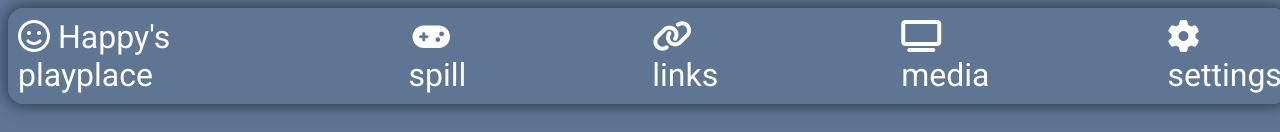
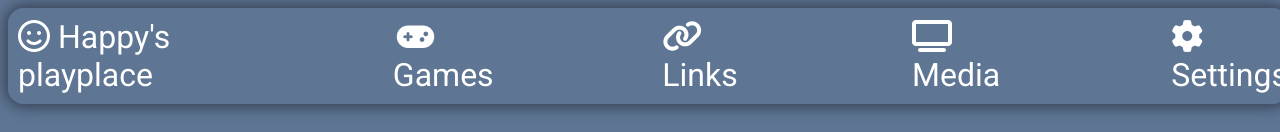
Before and after one commit to basukabomberumpe-design/donttellyourteachers.github.io, a plain HTML site: page sub-sites/games.html in a window 1280 px wide. Shown: the top 132 px of the page. Drawn offline with Linux system fonts and the light colour scheme.

Commit message:
Update links and structure in games.html

```diff
--- a/sub-sites/games.html
+++ b/sub-sites/games.html
@@ -7,13 +7,13 @@
         <script src="https://kit.fontawesome.com/19b444568b.js" crossorigin="anonymous"></script>
     </head>
     <body>
-            <div id="sub">
-                <a href="/carousel.html" style="margin-left: 10px;"> <i class="fa-regular fa-face-smile"></i> Happy's playplace</a>
-                <a href="/sub-sites/games.html"><span><i class="fa-solid fa-gamepad" style="font-size: 30px;"></i> spill</span></a>
-                <a href="/sub-sites/links.html"><i class="fa-solid fa-link"></i> links</a>
-                <a href="/sub-sites/media.html"><i class="fa-solid fa-tv"></i> media</a>
-                <a href="/sub-sites/settings.html"> <i class="fa-solid fa-gear"></i> settings</a>
-            </div>
+        <div id="sub">
+            <a href="https://basukabomberumpe-design.github.io/donttellyourteachers/index.html" style="margin-left: 10px;"> <i class="fa-regular fa-face-smile"></i> Happy's playplace</a>
+            <a href="https://basukabomberumpe-design.github.io/donttellyourteachers/sub-sites/games.html"><span><i class="fa-solid fa-gamepad" style="font-size: 30px;"></i> Games</span></a>
+            <a href="./sub-sites/links.html"><i class="fa-solid fa-link"></i> Links</a>
+            <a href="./sub-sites/media.html"><i class="fa-solid fa-tv"></i> Media</a>
+            <a href="./sub-sites/settings.html"> <i class="fa-solid fa-gear"></i> Settings</a>
+        </div>
             <div class="games">
                 <img src="../games and ruffle/btd1/btd1.png" class="gamesy" onclick="window.location.href='../games and ruffle/btd1/btd1.html'" >
                 <img src="../games and ruffle/prison/prison logo.png" class="gamesy" onclick="window.location.href='../games and ruffle/prison/prison.html'" >
```
